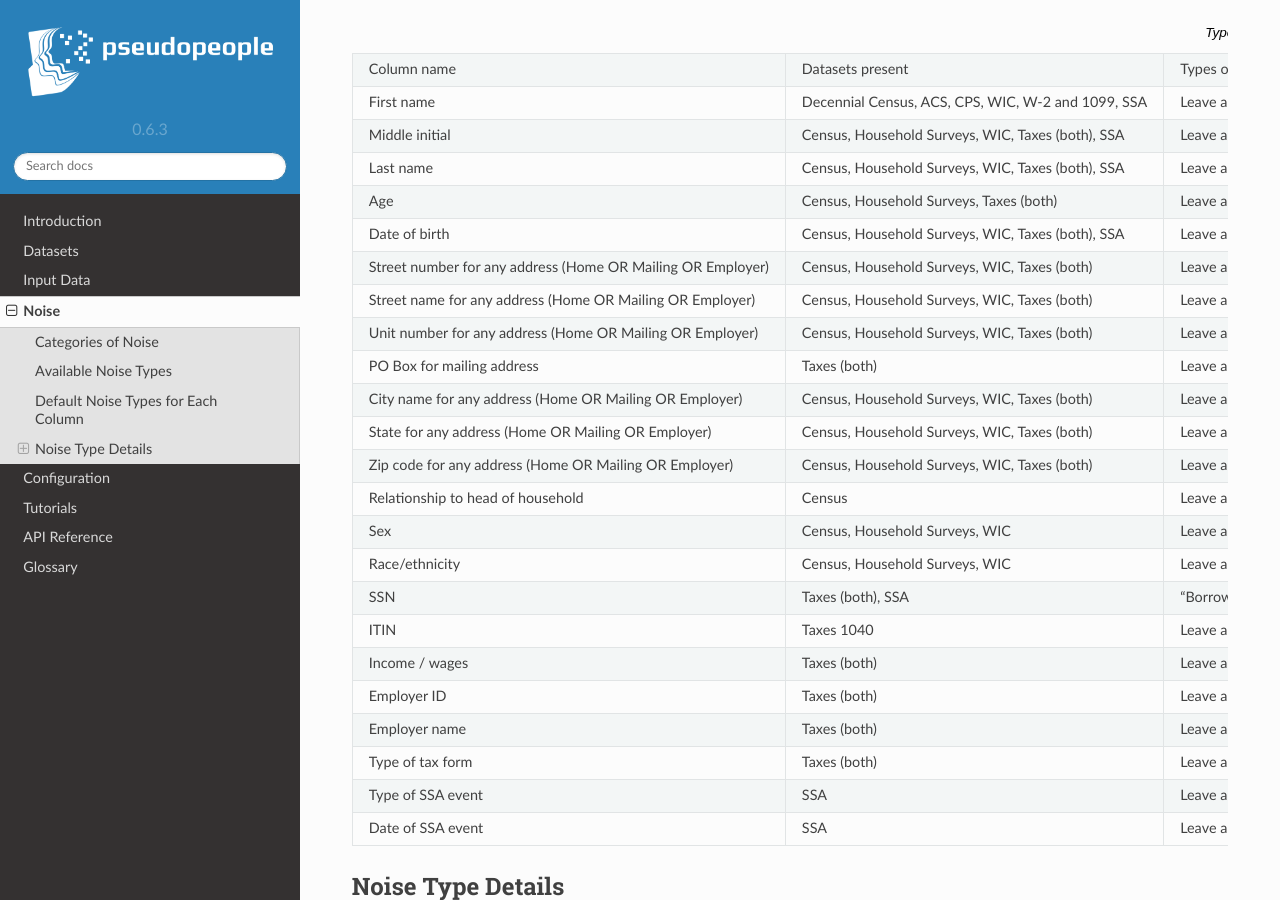
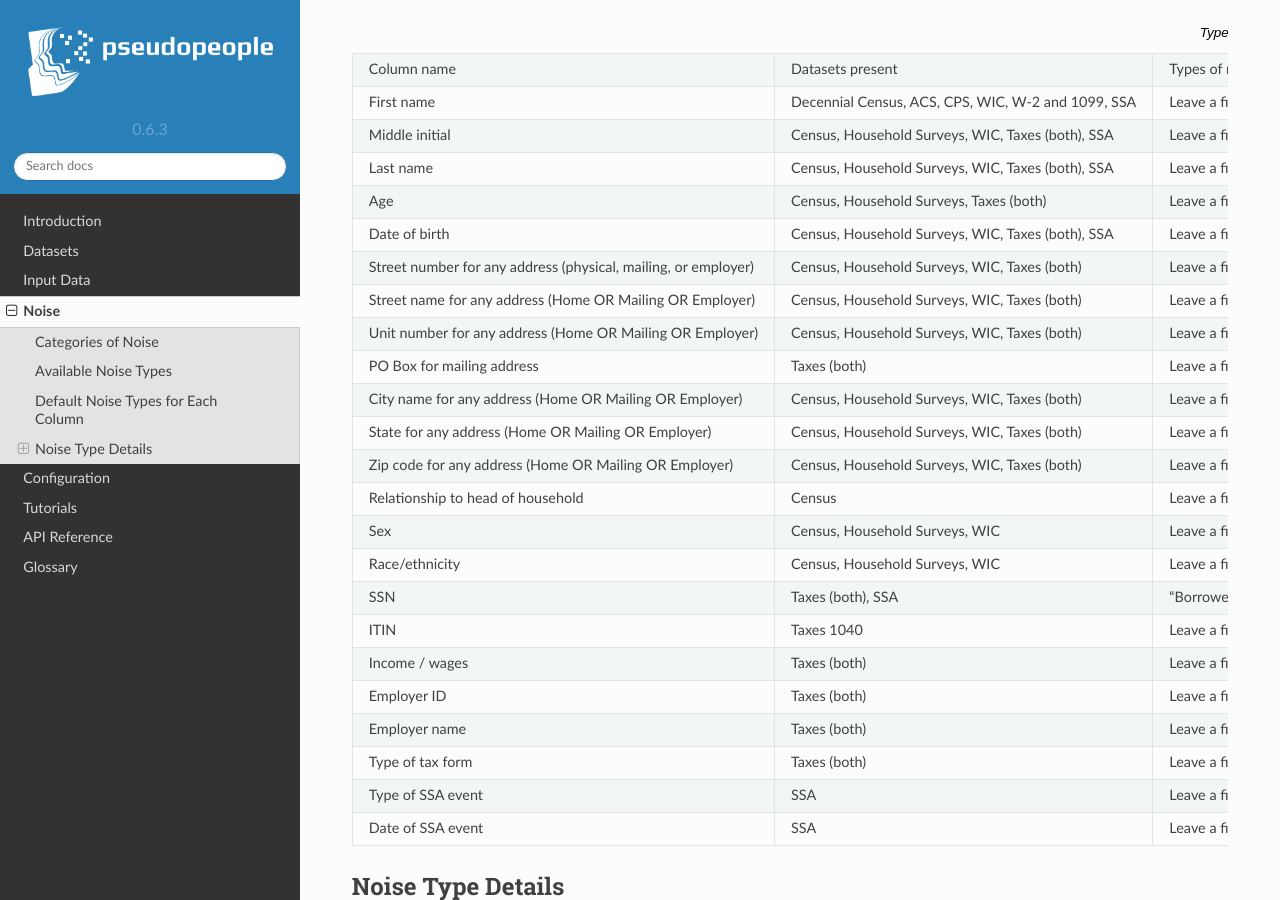
Before and after one commit to ihmeuw/pseudopeople, a Sphinx documentation site: the page built from docs/source/noise/index.rst, in a window 1280 px wide and 900 px high, scrolled down 1397 px. Built offline with Sphinx 7.4.7 and the Read the Docs theme 2.0.0, drawn with Linux system fonts in a browser that asks for light colours.

Commit message:
Update docs/source/noise/index.rst
Co-authored-by: Zeb Burke-Conte <zmbc@users.noreply.github.com>

```diff
--- a/docs/source/noise/index.rst
+++ b/docs/source/noise/index.rst
@@ -121,7 +121,7 @@
     - Census, Household Surveys, WIC, Taxes (both), SSA
     - Leave a field blank, write the wrong digits, make typos
     -
-  * - Street number for any address (Home OR Mailing OR Employer)
+  * - Street number for any address (physical, mailing, or employer)
     - Census, Household Surveys, WIC, Taxes (both)
     - Leave a field blank, write the wrong digits, make typos
     - Noise for all types of addresses will work in the same way
```
